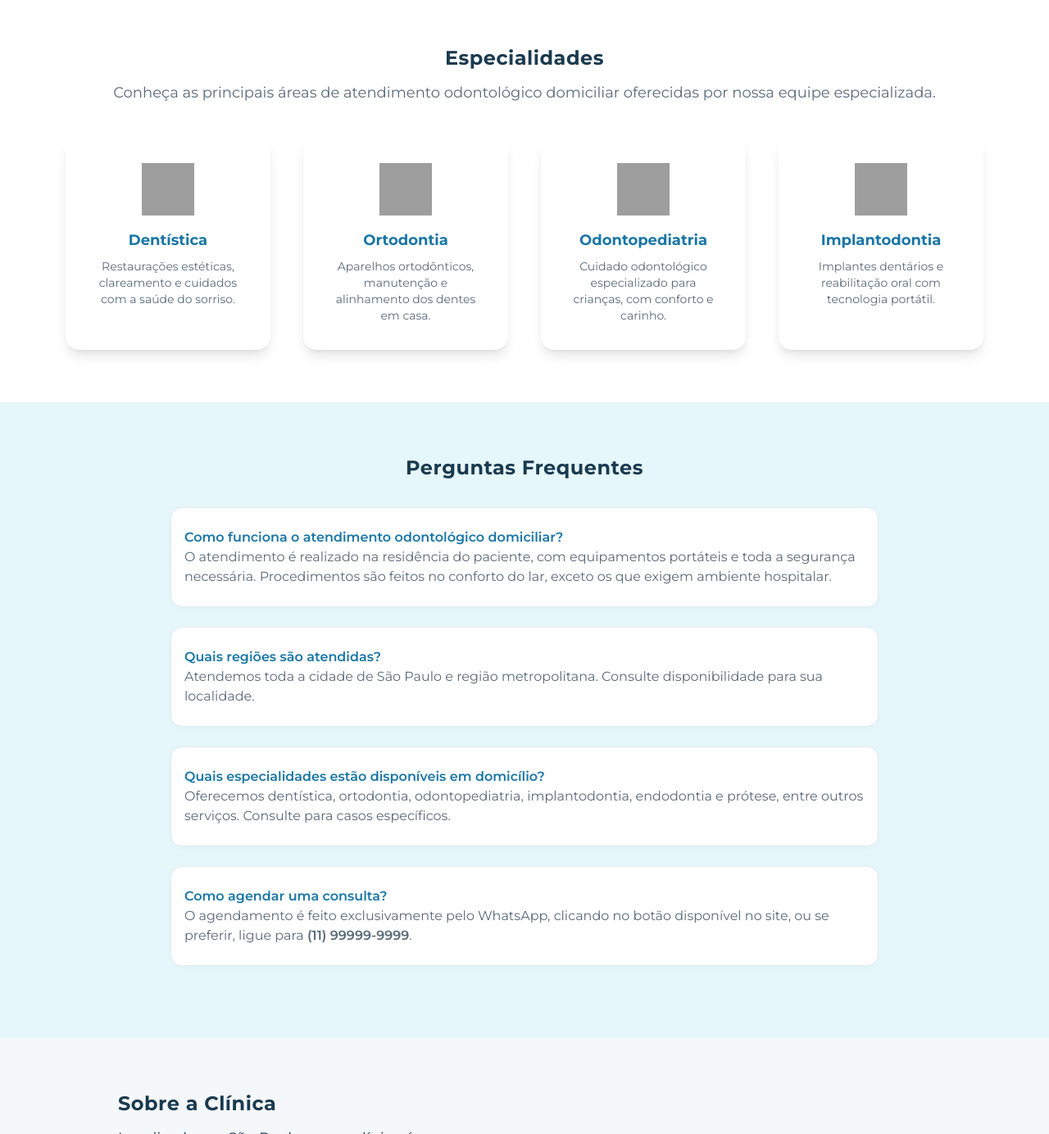
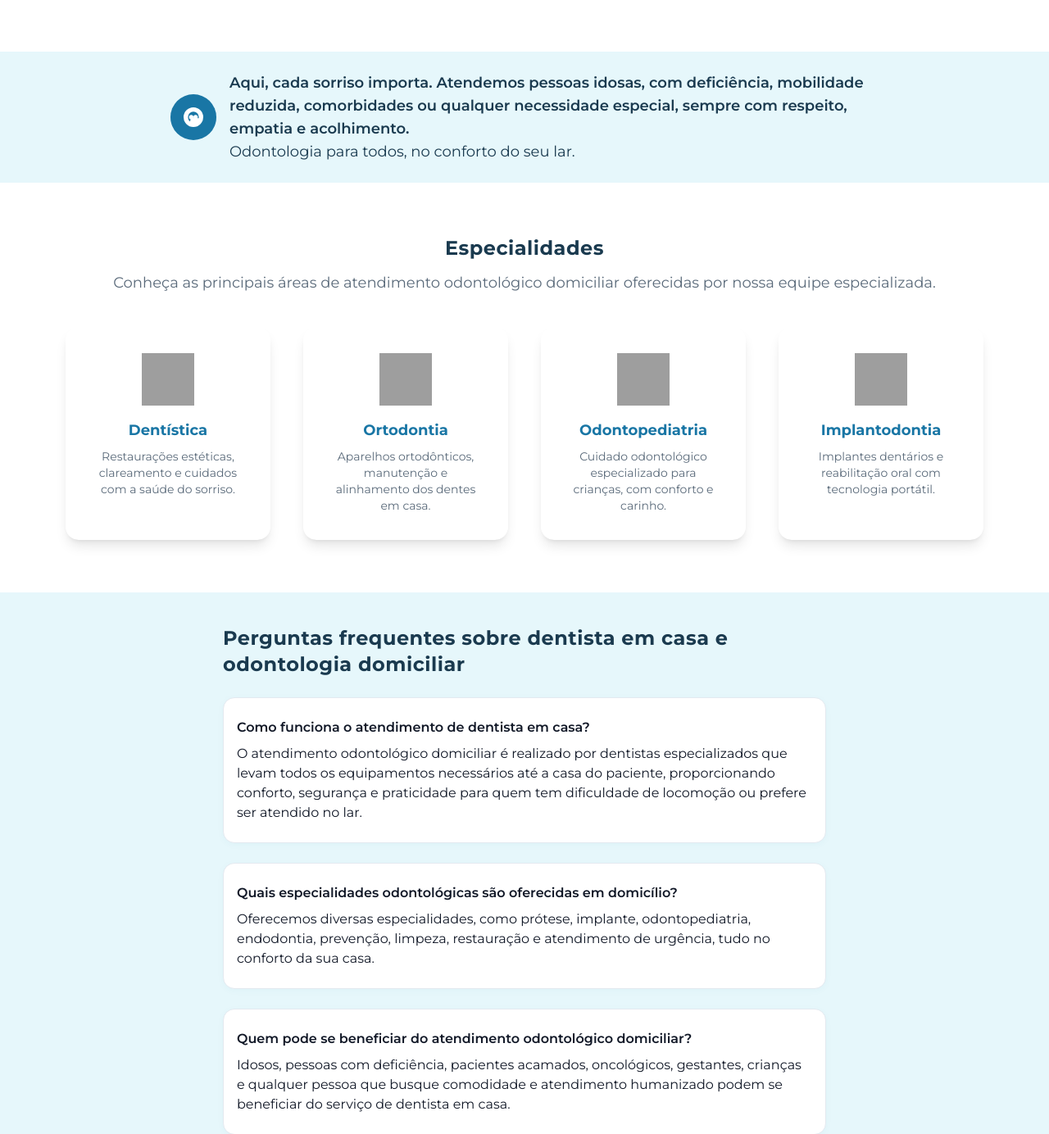
Before and after one commit to wesleystoss/clinica-odontologica, a PHP site: page /home.php in a window 1280 px wide. Shown: the part 1630-3014 px from the top of the page at 82% size. Run offline with PHP 8.4, Linux system fonts and the light colour scheme; some libraries are stand-ins or nearby versions; grey boxes are pictures that could not be loaded.

Commit message:
atualiza metadados e conteúdo da página inicial para melhorar SEO, incluindo novos títulos, descrições e seções informativas sobre atendimento odontológico domiciliar

```diff
--- a/app/Views/home.php
+++ b/app/Views/home.php
@@ -3,9 +3,9 @@
 <head>
     <meta charset="UTF-8">
     <meta name="viewport" content="width=device-width, initial-scale=1.0">
-    <title>Clínica Sorriso em Casa | Odontologia Domiciliar em São Paulo</title>
-    <meta name="description" content="A Clínica Sorriso em Casa oferece atendimento odontológico domiciliar em São Paulo, com equipe especializada, tecnologia portátil e foco em idosos, pessoas com mobilidade reduzida e necessidades especiais. Agende sua consulta e sorria com saúde no conforto do seu lar!">
-    <meta name="keywords" content="odontologia domiciliar, dentista em casa, atendimento odontológico, São Paulo, clínica odontológica, idosos, mobilidade reduzida, prótese, implante, odontopediatria, endodontia, saúde bucal, atendimento especial">
+    <title>Dentista em Casa em São Paulo | Odontologia Domiciliar | Clínica Odontológica Sorriso em Casa</title>
+    <meta name="description" content="Dentista em casa em São Paulo. Atendimento odontológico domiciliar, clínica odontológica especializada, odontologia para idosos, pessoas com necessidades especiais e toda a família. Agende sua consulta com a Sorriso em Casa!">
+    <meta name="keywords" content="dentista, odonto, odontologia, odontológico, dentista em casa, atendimento odontológico, atendimento domiciliar, clínica odontológica, São Paulo, prótese, implante, odontopediatria, endodontia, saúde bucal, atendimento especial, dentista para idosos, dentista para PCD">
     <meta name="robots" content="index, follow">
     <meta name="author" content="Clínica Sorriso em Casa">
     <meta property="og:title" content="Clínica Sorriso em Casa | Odontologia Domiciliar em São Paulo">
@@ -177,11 +177,19 @@
         </div>
     </header>
     <main class="pt-[60px] pb-0">
+    <!-- Parágrafo SEO -->
+    <section class="bg-white py-6">
+      <div class="max-w-3xl mx-auto px-4 text-center">
+        <p class="text-lg text-[#1A3A4F] font-semibold mb-4">
+          A <strong>Clínica Odontológica Sorriso em Casa</strong> oferece <strong>atendimento odontológico domiciliar</strong> em São Paulo, levando o cuidado de um <strong>dentista em casa</strong> para idosos, pessoas com necessidades especiais e toda a família. Nossa equipe é especializada em <strong>odontologia</strong> humanizada, com tecnologia portátil e foco em conforto, segurança e saúde bucal. Agende sua consulta e descubra como é fácil cuidar do seu sorriso sem sair de casa!
+        </p>
+      </div>
+    </section>
     <!-- Hero: O que fazemos -->
     <section class="relative border-b" style="min-height: 100vh;">
       <div id="hero-carousel" class="relative w-full h-[100vh] overflow-hidden">
-        <img src="/img/carrousel/11.png" alt="Equipe da Clínica Sorriso em Casa realizando atendimento odontológico domiciliar em São Paulo" class="hero-slide absolute inset-0 w-full h-full object-cover opacity-100 transition-opacity duration-700" />
-        <img src="/img/carrousel/12.png" alt="Paciente recebendo atendimento odontológico domiciliar com conforto e segurança" class="hero-slide absolute inset-0 w-full h-full object-cover opacity-0 transition-opacity duration-700" />
+        <img src="/img/carrousel/11.png" alt="Dentista em casa realizando atendimento odontológico domiciliar em São Paulo para paciente especial" class="hero-slide absolute inset-0 w-full h-full object-cover opacity-100 transition-opacity duration-700" />
+        <img src="/img/carrousel/12.png" alt="Odontologia domiciliar: atendimento odontológico especializado em casa em São Paulo" class="hero-slide absolute inset-0 w-full h-full object-cover opacity-0 transition-opacity duration-700" />
         <div class="absolute left-0 right-0 bottom-[80px] flex justify-center z-10 p-4">
           <div class="bg-white/85 rounded-xl px-6 py-4 text-center max-w-lg shadow-lg">
             <h1 class="text-2xl md:text-3xl font-bold text-[#1976A5] mb-2">Odontologia Domiciliar Humanizada em São Paulo</h1>
@@ -287,25 +295,21 @@
         </div>
       </div>
     </section>
-    <!-- FAQ -->
-    <section id="faq" class="py-16 bg-[#E6F7FB]">
-        <div class="max-w-4xl mx-auto px-4">
-            <h2 class="text-2xl font-bold modelo-title text-center mb-8">Perguntas Frequentes</h2>
+    <!-- FAQ SEO -->
+    <section class="bg-[#E6F7FB] py-10">
+      <div class="max-w-3xl mx-auto px-4">
+        <h2 class="text-2xl font-bold modelo-title mb-6">Perguntas frequentes sobre dentista em casa e odontologia domiciliar</h2>
         <div class="modelo-faq-box">
-                <h3 class="font-semibold" style="color:#1976A5">Como funciona o atendimento odontológico domiciliar?</h3>
-                <p class="text-[#5A6A7A]">O atendimento é realizado na residência do paciente, com equipamentos portáteis e toda a segurança necessária. Procedimentos são feitos no conforto do lar, exceto os que exigem ambiente hospitalar.</p>
+          <h3 class="font-semibold mb-2">Como funciona o atendimento de dentista em casa?</h3>
+          <p>O atendimento odontológico domiciliar é realizado por dentistas especializados que levam todos os equipamentos necessários até a casa do paciente, proporcionando conforto, segurança e praticidade para quem tem dificuldade de locomoção ou prefere ser atendido no lar.</p>
         </div>
         <div class="modelo-faq-box">
-                <h3 class="font-semibold" style="color:#1976A5">Quais regiões são atendidas?</h3>
-                <p class="text-[#5A6A7A]">Atendemos toda a cidade de São Paulo e região metropolitana. Consulte disponibilidade para sua localidade.</p>
+          <h3 class="font-semibold mb-2">Quais especialidades odontológicas são oferecidas em domicílio?</h3>
+          <p>Oferecemos diversas especialidades, como prótese, implante, odontopediatria, endodontia, prevenção, limpeza, restauração e atendimento de urgência, tudo no conforto da sua casa.</p>
         </div>
         <div class="modelo-faq-box">
-                <h3 class="font-semibold" style="color:#1976A5">Quais especialidades estão disponíveis em domicílio?</h3>
-                <p class="text-[#5A6A7A]">Oferecemos dentística, ortodontia, odontopediatria, implantodontia, endodontia e prótese, entre outros serviços. Consulte para casos específicos.</p>
-            </div>
-            <div class="modelo-faq-box">
-                <h3 class="font-semibold" style="color:#1976A5">Como agendar uma consulta?</h3>
-                <p class="text-[#5A6A7A]">O agendamento é feito exclusivamente pelo WhatsApp, clicando no botão disponível no site, ou se preferir, ligue para <span class='font-semibold'>(11) 99999-9999</span>.</p>
+          <h3 class="font-semibold mb-2">Quem pode se beneficiar do atendimento odontológico domiciliar?</h3>
+          <p>Idosos, pessoas com deficiência, pacientes acamados, oncológicos, gestantes, crianças e qualquer pessoa que busque comodidade e atendimento humanizado podem se beneficiar do serviço de dentista em casa.</p>
         </div>
       </div>
     </section>
@@ -371,13 +375,13 @@
         <p class="text-[#1A3A4F] text-lg text-center mb-10">Somos apaixonados por cuidar de pessoas. Conheça nossa equipe e o propósito de cada um:</p>
         <div class="grid grid-cols-1 md:grid-cols-2 gap-10">
           <div class="bg-white rounded-2xl shadow-lg p-8 flex flex-col items-center text-center">
-            <img src="/img/perfis/1.png" alt="Dentista especialista em atendimento domiciliar em São Paulo" class="w-24 h-24 rounded-full object-cover mb-4 border-4 border-[#E6F7FB] shadow">
+            <img src="/img/perfis/1.png" alt="Dentista especialista em atendimento odontológico domiciliar em São Paulo - Clínica Odontológica Sorriso em Casa" class="w-24 h-24 rounded-full object-cover mb-4 border-4 border-[#E6F7FB] shadow">
             <span class="text-[#1976A5] text-lg font-bold mb-2">Dr. Thomaz</span>
             <span class="text-[#5A6A7A] text-sm mb-2">CRO/SP: 144.749</span>
             <p class="text-[#5A6A7A] text-sm">Cirurgião Dentista especializado em Odontologia Hospitalar pelo Hospital Albert Einstein, com experiência em atendimento de pessoas com deficiência, idosos e pacientes oncológicos. Pós-graduado em Saúde Pública, CTBMF e Mestrando em Odontologia FHO.<br><br>A vontade de ajudar nasceu em 2017, ao cuidar de pessoas. Ajudar é o combustível que move minha carreira.</p>
           </div>
           <div class="bg-white rounded-2xl shadow-lg p-8 flex flex-col items-center text-center">
-            <img src="/img/perfis/3.png" alt="Dentista especialista em atendimento domiciliar em São Paulo" class="w-24 h-24 rounded-full object-cover mb-4 border-4 border-[#E6F7FB] shadow">
+            <img src="/img/perfis/3.png" alt="Dentista especialista em atendimento odontológico domiciliar em São Paulo - Clínica Odontológica Sorriso em Casa" class="w-24 h-24 rounded-full object-cover mb-4 border-4 border-[#E6F7FB] shadow">
             <span class="text-[#1976A5] text-lg font-bold mb-2">Dr. Cesar</span>
             <span class="text-[#5A6A7A] text-sm mb-2">CRO/SP: 123.003</span>
             <p class="text-[#5A6A7A] text-sm">Cirurgião Dentista especializado em Ortodontia pela Funorte, Mestre em Odontologia na área de Periodontia pela Universidade Guarulhos.<br><br>Cuidar e aliviar a dor do outro é algo que transcende o profissional, é missão de vida.</p>
```
Lines whose indentation alone changed are shown as unchanged.
